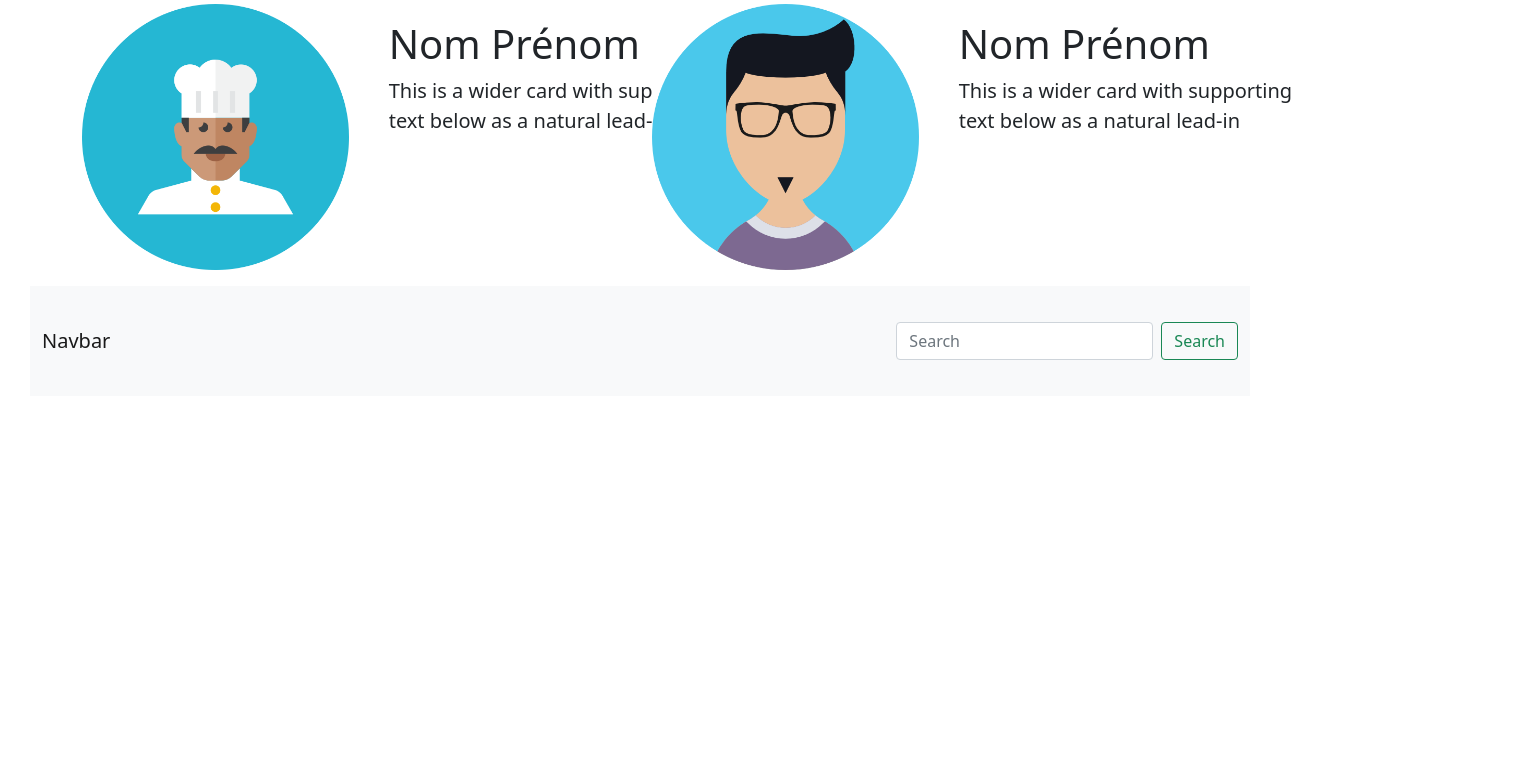
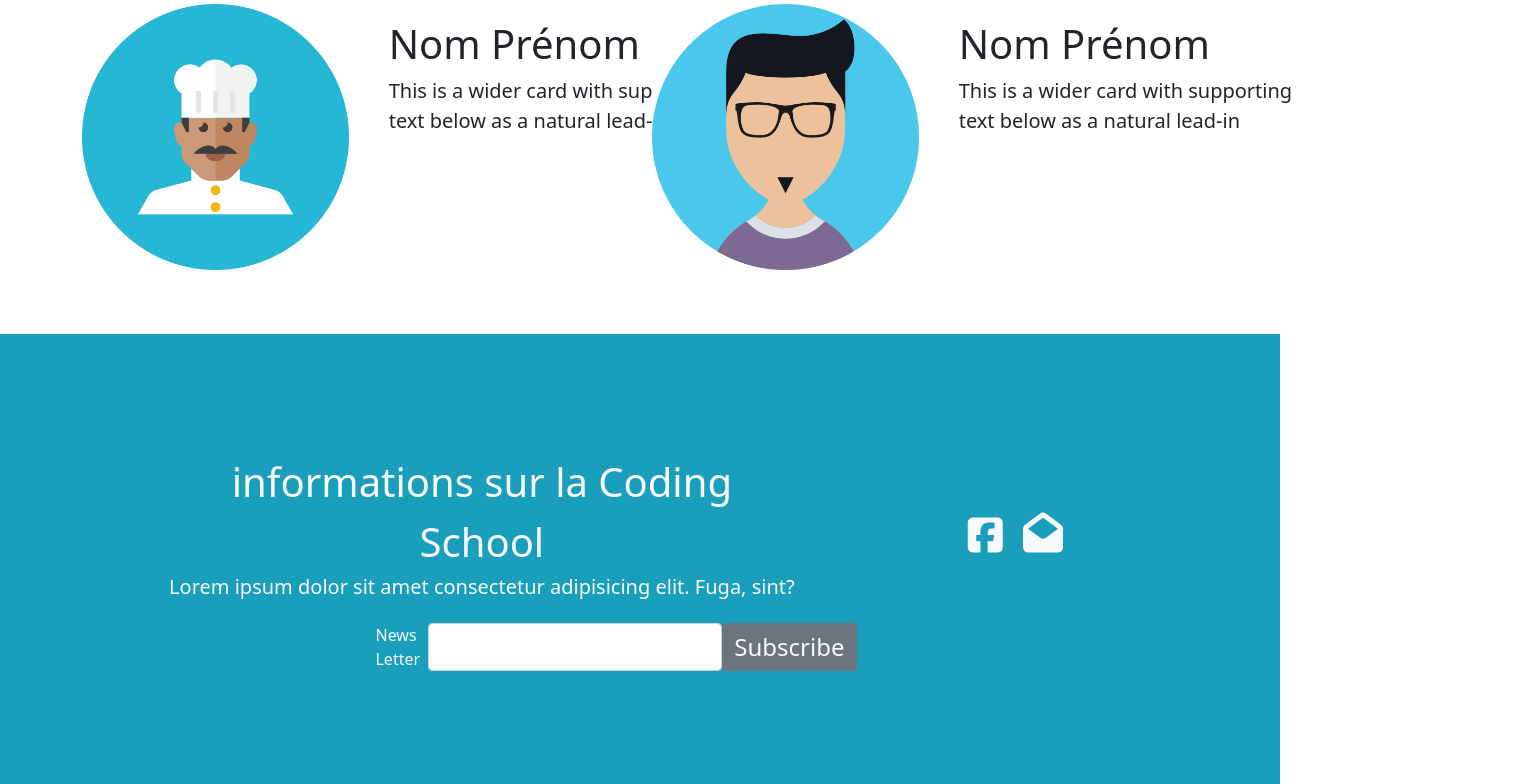
Before and after one commit to Stephan1702/exo_bootstrap, a website: page index.html in a window 1280 px wide. Shown: the part 953-1737 px from the top of the page, 1530 px wide, since content can reach past the window. Before the commit the page ends 1349 px from the top, so only its background shows below. Drawn offline with nearby package versions, Linux system fonts and the light colour scheme.

Commit message:
footer finish

```diff
--- a/index.html
+++ b/index.html
@@ -48,7 +48,8 @@
                         <div class="col-md-8">
                             <div class="card-body ms-4">
                                 <h5 class="card-title fs-1">Nom Prénom</h5>
-                                <p class="card-text fs-5">This is a wider card with supporting <br> text below as a natural lead-in</p>
+                                <p class="card-text fs-5">This is a wider card with supporting <br> text below as a
+                                    natural lead-in</p>
                             </div>
                         </div>
                     </div>
@@ -63,7 +64,8 @@
                         <div class="col-md-8">
                             <div class="card-body ms-4">
                                 <h5 class="card-title fs-1">Nom Prénom</h5>
-                                <p class="card-text fs-5">This is a wider card with supporting <br> text below as a natural lead-in</p>
+                                <p class="card-text fs-5">This is a wider card with supporting <br> text below as a
+                                    natural lead-in</p>
                             </div>
                         </div>
                     </div>
@@ -82,7 +84,8 @@
                         <div class="col-md-8">
                             <div class="card-body ms-4">
                                 <h5 class="card-title fs-1">Nom Prénom</h5>
-                                <p class="card-text fs-5">This is a wider card with supporting <br> text below as a natural lead-in</p>
+                                <p class="card-text fs-5">This is a wider card with supporting <br> text below as a
+                                    natural lead-in</p>
                             </div>
                         </div>
                     </div>
@@ -97,7 +100,8 @@
                         <div class="col-md-8">
                             <div class="card-body ms-4">
                                 <h5 class="card-title fs-1">Nom Prénom</h5>
-                                <p class="card-text fs-5">This is a wider card with supporting <br> text below as a natural lead-in</p>
+                                <p class="card-text fs-5">This is a wider card with supporting <br> text below as a
+                                    natural lead-in</p>
                             </div>
                         </div>
                     </div>
@@ -106,12 +110,20 @@
         </div>
     </div>
     <footer>
-        <nav class="navbar navbar-light bg-light">
-            <div class="container-fluid">
-              <a class="navbar-brand">Navbar</a>
-              <form class="d-flex">
-                <input class="form-control me-2" type="search" placeholder="Search" aria-label="Search">
-                <button class="btn btn-outline-success" type="submit">Search</button>
+        <nav class="navbar navbar-light navfooter  mt-5">
+            <div class="container-fluid justify-content-evenly">
+                <p class="navbar-brand text-light text-center"><span class="fs-1">informations sur la Coding <br> School</span> <br> Lorem ipsum dolor sit amet
+                    consectetur adipisicing elit. Fuga, sint?
+                </p>
+                <div class="iconfooter">
+                    <i class="fab fa-facebook-square fs-1 me-3 text-light"></i>
+                    <i class="fas fa-envelope-open fs-1 text-light me-5"></i>
+                </div>
+                <form class="d-flex justify-content-evenly text-light me-5">
+                    <span>News Letter</span>
+                    <input class="form-control" type="search" aria-label="Search">
+                    <button class="btn btn-outline-success bg-secondary text-light border-0 fs-4 type="
+                        submit">Subscribe</button>
                 </form>
             </div>
         </nav>
--- a/src/sass/modules/_footer.sass
+++ b/src/sass/modules/_footer.sass
@@ -0,0 +1,3 @@
+.navfooter
+    background-color: #199ebc
+    height: 450px
--- a/src/sass/modules/_style.sass
+++ b/src/sass/modules/_style.sass
@@ -3,4 +3,4 @@
 @import ./_footer
 
 body
-    margin-inline: 30px
+    // margin-inline: 30px
```
Also changed, not shown: public/css/app.css, 1 other file. Lines whose indentation alone changed are shown as unchanged.
